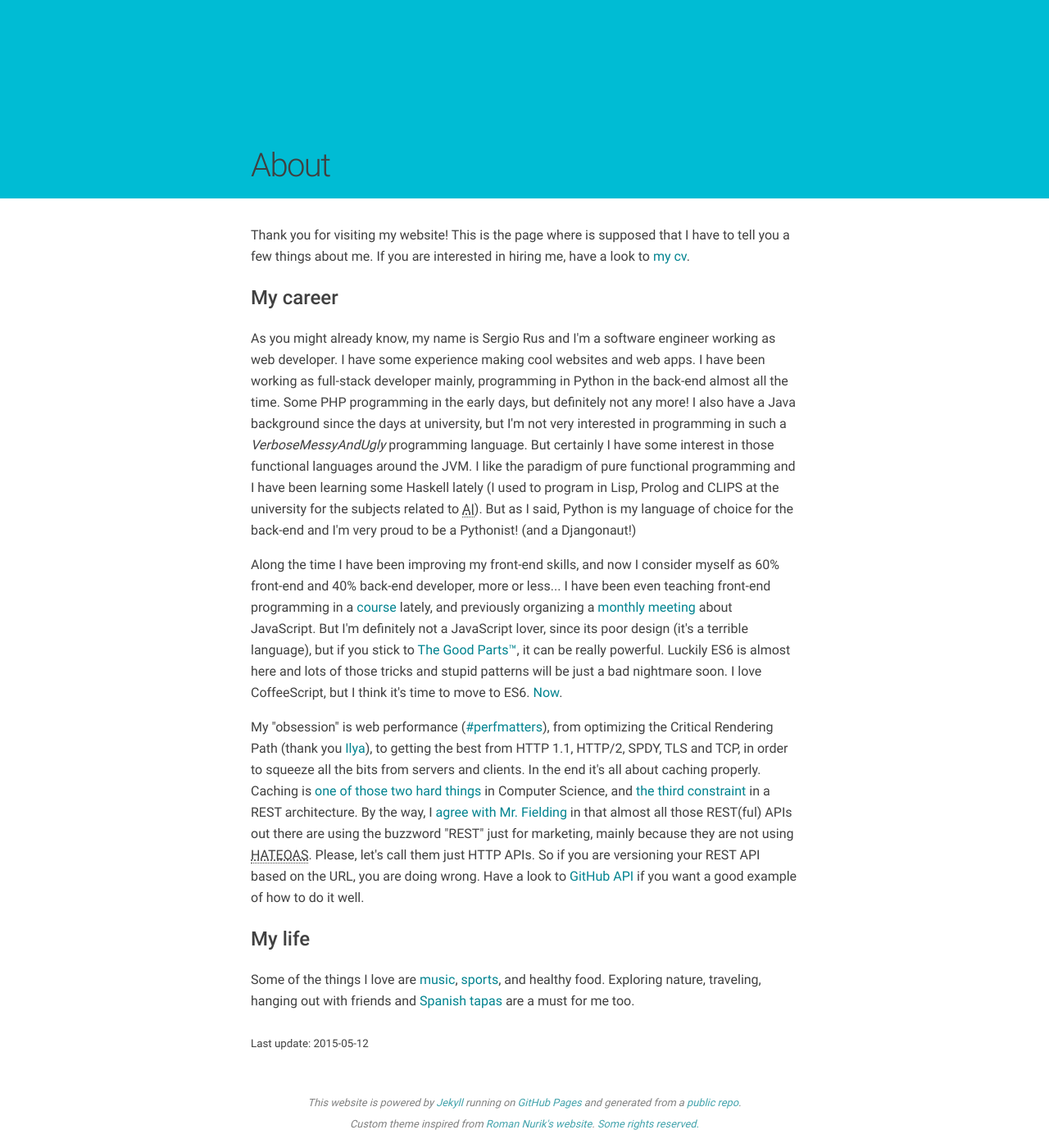
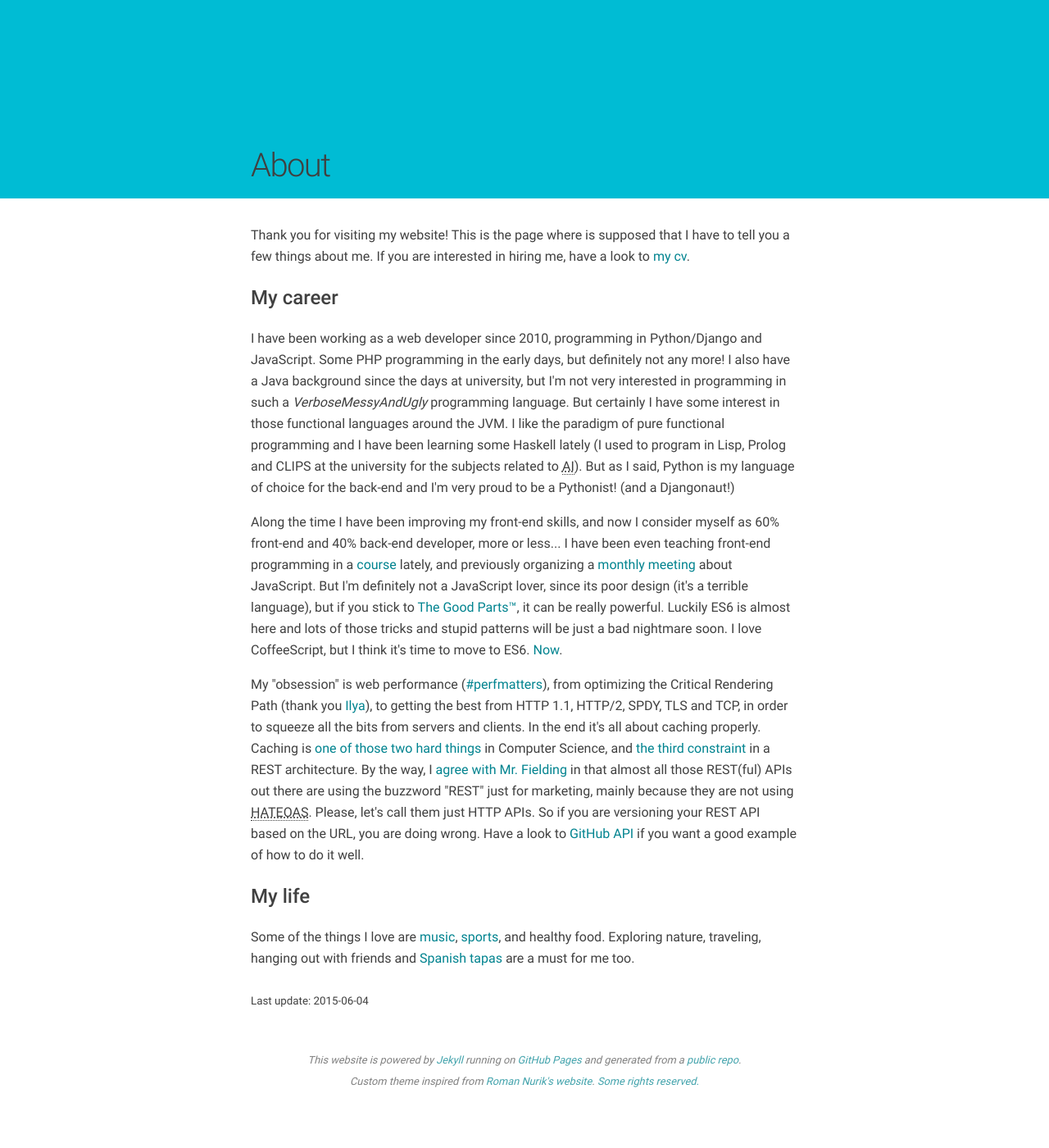
Before and after one commit to srus/srus.github.io, a Jekyll site: the page built from about/index.html, in a window 1280 px wide and 1400 px high, scrolled down 88 px. Shown: the whole window at 82% size. Built offline with Jekyll 4.4.1, drawn with Linux system fonts in a browser that asks for light colours; Markdown is read by kramdown in place of the engine named in the settings; after the commit the page ends 1436 px from its top, so only the background shows below that.

Commit message:
Homepage changes
https://github.com/srus/homepage/commit/c9ded6bb8d0873652597dfc4f4a0b67a2a3795f9

```diff
--- a/about/index.html
+++ b/about/index.html
@@ -1,7 +1,7 @@
 ---
 title: About
 description: Hi, I'm Sergio. I'm a software engineer really excited about the Web Platform and web performance.
-last_update: 2015-05-12
+last_update: 2015-06-04
 schema_type: https://schema.org/Article
 ---
 
@@ -9,7 +9,7 @@ schema_type: https://schema.org/Article
 
 <h2>My career</h2>
 
-<p>As you might already know, my name is Sergio Rus and I'm a software engineer working as web developer. I have some experience making cool websites and web apps. I have been working as full-stack developer mainly, programming in Python in the back-end almost all the time. Some PHP programming in the early days, but definitely not any more! I also have a Java background since the days at university, but I'm not very interested in programming in such a <em>VerboseMessyAndUgly</em> programming language. But certainly I have some interest in those functional languages around the JVM. I like the paradigm of pure functional programming and I have been learning some Haskell lately (I used to program in Lisp, Prolog and CLIPS at the university for the subjects related to <abbr title="Artificial intelligence">AI</abbr>). But as I said, Python is my language of choice for the back-end and I'm very proud to be a Pythonist! (and a Djangonaut!)</p>
+<p>I have been working as a web developer since 2010, programming in Python/Django and JavaScript. Some PHP programming in the early days, but definitely not any more! I also have a Java background since the days at university, but I'm not very interested in programming in such a <em>VerboseMessyAndUgly</em> programming language. But certainly I have some interest in those functional languages around the JVM. I like the paradigm of pure functional programming and I have been learning some Haskell lately (I used to program in Lisp, Prolog and CLIPS at the university for the subjects related to <abbr title="Artificial intelligence">AI</abbr>). But as I said, Python is my language of choice for the back-end and I'm very proud to be a Pythonist! (and a Djangonaut!)</p>
 
 <p>Along the time I have been improving my front-end skills, and now I consider myself as 60% front-end and 40% back-end developer, more or less... I have been even teaching front-end programming in a <a href="https://openwebinars.net/cursos/curso-online-desarrollo-web-frontend">course</a> lately, and previously organizing a <a href="http://www.sevillajs.org/">monthly meeting</a> about JavaScript. But I'm definitely not a JavaScript lover, since its poor design (it's a terrible language), but if you stick to <a href="http://shop.oreilly.com/product/9780596517748.do">The Good Parts™</a>, it can be really powerful. Luckily ES6 is almost here and lots of those tricks and stupid patterns will be just a bad nightmare soon. I love CoffeeScript, but I think it's time to move to ES6. <a href="https://babeljs.io/">Now</a>.</p>
 
```
